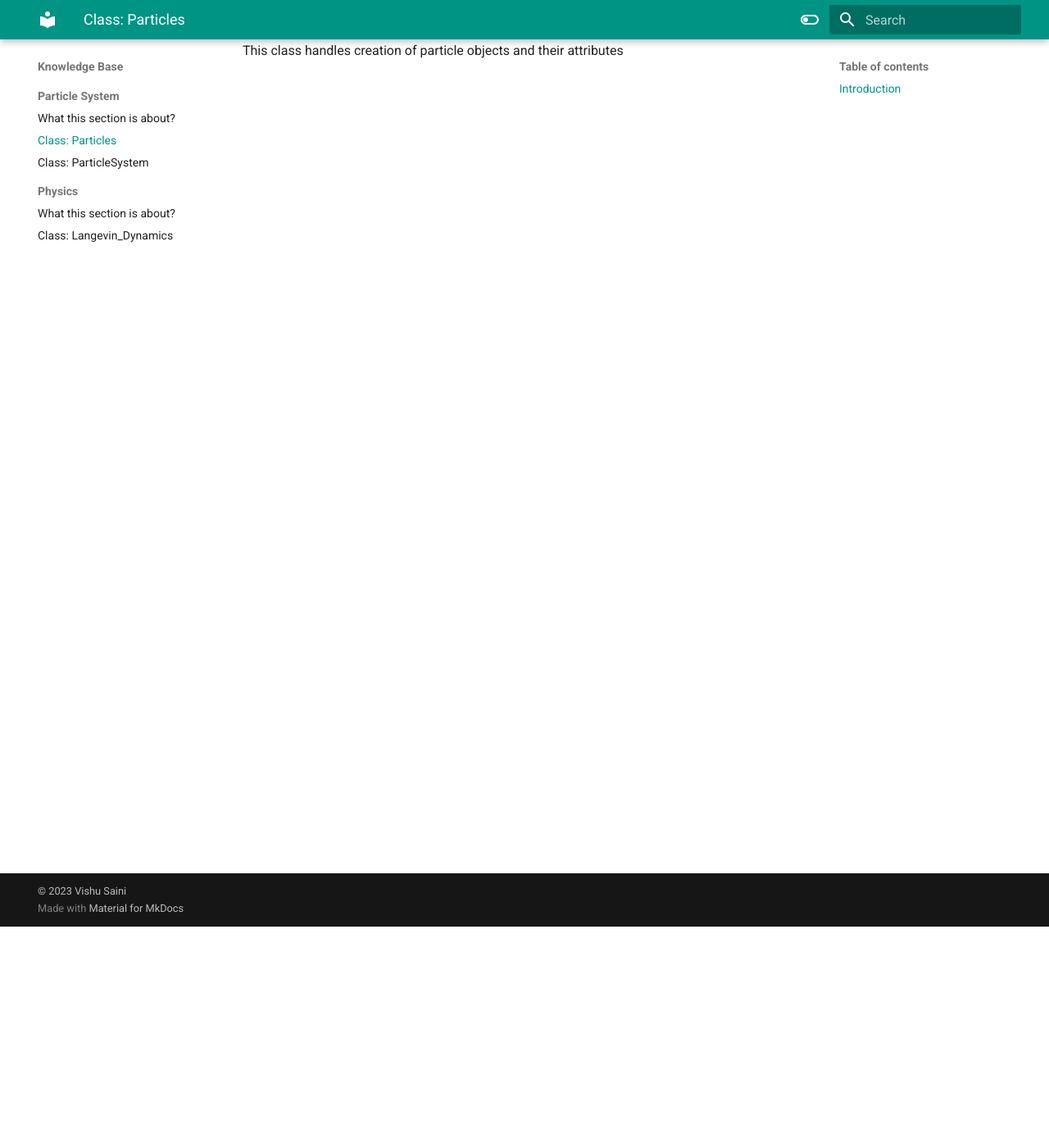
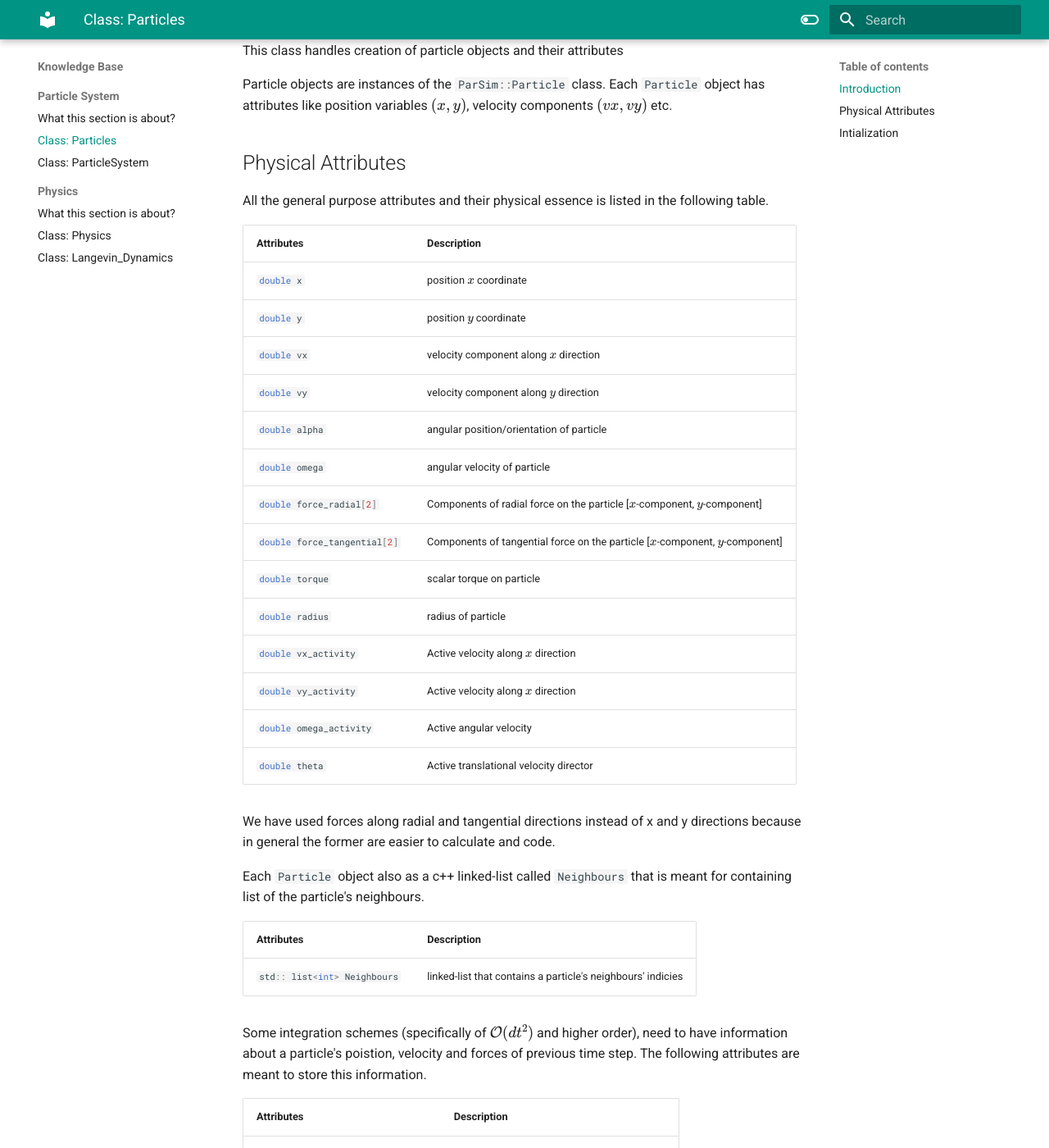
Before and after one commit to vishu-byte/Documentation, an MkDocs documentation site: the page built from docs/ParticleSystem/Class:Particles/Description.md, in a window 1280 px wide and 1400 px high, scrolled down 270 px. Shown: the whole window at 82% size. Built offline with MkDocs 1.6.1 and Material for MkDocs 9.7.7, drawn with Linux system fonts in a browser that asks for light colours; formulas are drawn with MathJax 3; some of the changed text lies outside the part shown.

Commit message:
A lot more information added

````diff
--- a/docs/ParticleSystem/Class:Particles/Description.md
+++ b/docs/ParticleSystem/Class:Particles/Description.md
@@ -1,2 +1,82 @@
 ## Introduction
 This class handles creation of particle objects and their attributes
+
+Particle objects are instances of the `#!c++ ParSim::Particle` class.
+Each `#!c++ Particle` object has attributes like position variables $(x, y)$, velocity components $(vx,vy)$ etc.
+
+
+## Physical Attributes
+
+All the general purpose attributes and their physical essence is listed in the following table.
+
+| Attributes      | Description                          |
+| ----------- | ------------------------------------ |
+| `#!c++ double x`       | position $x$ coordinate |
+| `#!c++ double y`       | position $y$ coordinate |
+| `#!c++ double vx`    | velocity component along $x$ direction |
+| `#!c++ double vy`    | velocity component along $y$ direction |
+| `#!c++ double alpha`    | angular position/orientation of particle |
+| `#!c++ double omega`    | angular velocity of particle |
+| `#!c++ double force_radial[2]`    | Components of radial force on the particle [$x$-component, $y$-component] |
+| `#!c++ double force_tangential[2]`  | Components of tangential force on the particle [$x$-component, $y$-component]  |
+| `#!c++ double torque`    | scalar torque on particle |
+| `#!c++ double radius`       | radius of particle |
+| `#!c++ double vx_activity`       | Active velocity along $x$ direction |
+| `#!c++ double vy_activity`       | Active velocity along $x$ direction|
+| `#!c++ double omega_activity`       | Active angular velocity|
+| `#!c++ double theta`       | Active translational velocity director|
+
+We have used forces along radial and tangential directions instead of x and y directions because in general the former are
+easier to calculate and code.
+
+Each `#!c++ Particle` object also as a c++ linked-list called `#!c++ Neighbours` that is meant for containing list of the
+particle's neighbours.
+
+| Attributes      | Description                          |
+| ----------- | ------------------------------------ |
+| `#!c++ std:: list<int> Neighbours`       | linked-list that contains a particle's neighbours' indicies|
+
+Some integration schemes (specifically of $\mathcal{O}(dt^{2})$ and higher order), need to have information about a particle's poistion, velocity and forces of previous time step. The following attributes are meant to store this information.
+
+| Attributes      | Description                          |
+| ----------- | ------------------------------------ |
+| `#!c++ double position_prev[2]`       | position $(x,y)$ of previous step |
+| `#!c++ double velocity_prev[2]`       | position $(vx,vy)$ of previous step |
+| `#!c++ double alpha_prev`       | orientation of previous step|
+| `#!c++ double omega_prev`       | angular velocity of previous step |
+| `#!c++ double force_radial_prev[2]`       | radial force components of previous step|
+| `#!c++ double force_tangential_prev[2]`       | tangential force components of previous step |
+| `#!c++ double torque_prev`       | torque components of previous step |
+
+
+If one requires a calculation of pressure or stress (using Irving Kirkwood formula) then `#!c++ sigma[4]` is the $\sigma_{ab}$ matrix.
+
+| Attributes      | Description                          |
+| ----------- | ------------------------------------ |
+| `#!c++ double sigma[4]`       | $\sigma_{ab}$ matrix in Irving-Kirkwood formula |
+
+
+## Intialization
+
+
+``` c++
+ParSim::Particle::Particle()
+```
+Default constructor. Initializes all attributes to `0`.
+
+
+``` c++
+ParSim::Particle::Particle(double x_cor, double y_cor, double v_x, double v_y, double orientation)
+```
+Parameterized constructor. Intializes with received values for `x`,`y`,`vx`,`vy` and `alpha` respectively.
+
+
+``` c++
+ParSim::Particle::Particle(int N, double omega, double L)
+```
+Parameterize constructor. Intializes particles on a lattice grid using `#!c++ void ParSim::Particle::Lattice_initialize`
+
+``` c++
+void ParSim::Particle::Lattice_initialize(int N, double omega_act, double L)
+```
+Initalizes `N` particles on a lattice grid of side-length `L`. Receives`omega_activity` as an input `omega_act`. `vx,vy,alpha,omega,theta` are randomly initialized using uniform real distributions.
--- a/mkdocs.yml
+++ b/mkdocs.yml
@@ -37,6 +37,7 @@ nav:
         - 'Class: ParticleSystem' : ParticleSystem/Class:ParticleSystem/Description.md
       - 'Physics':
         - 'What this section is about?' : Physics/Overview.md
+        - 'Class: Physics' : Physics/Class:Physics/Description.md
         - 'Class: Langevin_Dynamics' : Physics/Class:LD/Description.md
 
 
@@ -68,7 +69,7 @@ markdown_extensions:
   - pymdownx.emoji:
       emoji_index: !!python/name:materialx.emoji.twemoji
       emoji_generator: !!python/name:materialx.emoji.to_svg
-  #- mdx_math
+  - tables
 
 
 
````
Also changed, not shown: docs/ParticleSystem/Class:ParticleSystem/Description.md (+36 -1 lines), docs/Physics/Class:Physics/Description.md (added, +77 -0 lines).
